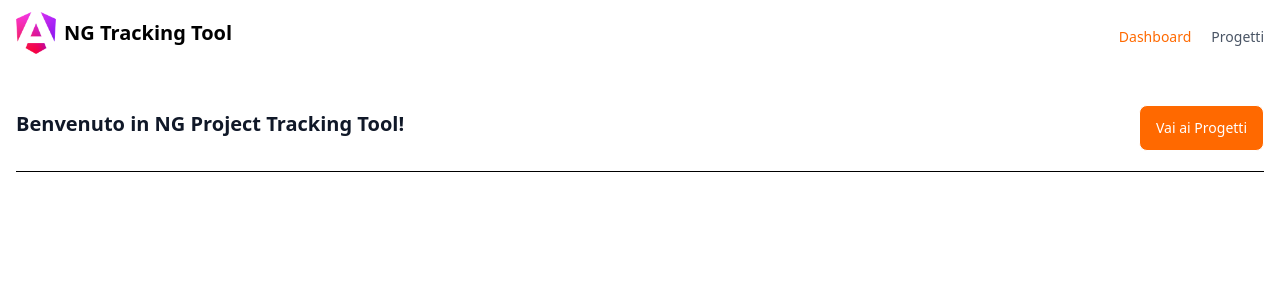
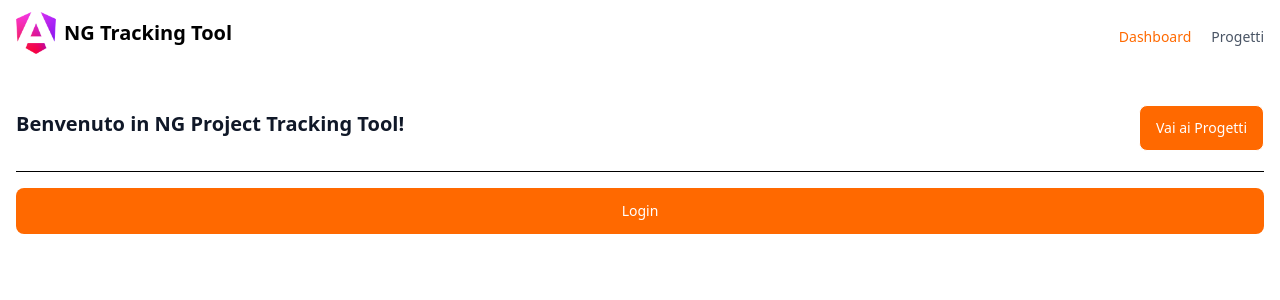
Before and after one commit to acadevmy/project-tracking-tool, an Angular app: page /home in a window 1280 px wide. Shown: the top 300 px of the page. Built offline with nearby package versions, Linux system fonts and the light colour scheme.

Commit message:
feat: add guard to check if user is logged in

```diff
--- a/src/app/app.routes.ts
+++ b/src/app/app.routes.ts
@@ -1,4 +1,5 @@
 import { Routes } from '@angular/router';
+import { authGuard } from '@auth/guards';
 
 export const routes: Routes = [
   {
@@ -7,11 +8,16 @@ export const routes: Routes = [
   },
   {
     path: 'projects',
-    loadChildren: () => import('@project/project.routes')
+    loadChildren: () => import('@project/project.routes'),
+    canActivate: [authGuard]
   },
   {
     path: '',
     redirectTo: '/home',
     pathMatch: 'full'
+  },
+  {
+    path: '**',
+    redirectTo: '/home'
   }
 ];
--- /dev/null
+++ b/src/app/modules/auth/guards/auth.guard.ts
@@ -0,0 +1,15 @@
+import { inject } from '@angular/core';
+import { Router } from '@angular/router';
+
+export const authGuard = (): boolean => {
+  const router = inject(Router);
+  const user = localStorage.getItem('user');
+
+  if (!user) {
+    router.navigateByUrl('/home');
+
+    return false;
+  }
+
+  return true;
+};
--- /dev/null
+++ b/src/app/modules/auth/guards/index.ts
@@ -0,0 +1 @@
+export * from './auth.guard';
--- /dev/null
+++ b/src/app/modules/auth/models/user.model.ts
@@ -0,0 +1,13 @@
+export interface User {
+  id: number;
+  name: string;
+  surname: string;
+  email: string;
+}
+
+export const userMock: User = {
+  id: 1,
+  name: 'Mario',
+  surname: 'Rossi',
+  email: 'mario.rossi@example.com'
+};
--- a/src/app/modules/shared/pages/home-page/home-page.component.html
+++ b/src/app/modules/shared/pages/home-page/home-page.component.html
@@ -1,4 +1,17 @@
-<app-section-header
-  [button]="{ label: 'Vai ai Progetti', link: '/projects', type: 'solid' }"
-  [title]="`Benvenuto in ${title()}!`"
-/>
+<div class="flex flex-col gap-4">
+  <app-section-header
+    [button]="{ label: 'Vai ai Progetti', link: '/projects', type: 'solid' }"
+    [title]="`Benvenuto in ${title()}!`"
+  />
+
+  @if (currentUser(); as user) {
+    <h2 class="text-2xl font-bold">Ciao, {{ user.name }} {{ user.surname }}!</h2>
+  } @else {
+    <button
+      class="cursor-pointer items-center gap-x-2 rounded-lg border border-transparent bg-orange-500 px-4 py-3 text-sm font-medium text-white hover:bg-orange-600 disabled:pointer-events-none disabled:opacity-50"
+      (click)="login()"
+    >
+      Login
+    </button>
+  }
+</div>
--- a/src/app/modules/shared/pages/home-page/home-page.component.ts
+++ b/src/app/modules/shared/pages/home-page/home-page.component.ts
@@ -1,4 +1,5 @@
-import { Component, signal } from '@angular/core';
+import { Component, linkedSignal, signal } from '@angular/core';
+import { User, userMock } from '@auth/models/user.model';
 import { SectionHeaderComponent } from '@shared/components';
 
 @Component({
@@ -8,4 +9,15 @@ import { SectionHeaderComponent } from '@shared/components';
 })
 export class HomePageComponent {
   title = signal('NG Project Tracking Tool');
+
+  currentUser = linkedSignal<User | null>(() => {
+    const user = localStorage.getItem('user');
+
+    return user ? JSON.parse(user) : null;
+  });
+
+  login(): void {
+    this.currentUser.set(userMock);
+    localStorage.setItem('user', JSON.stringify(userMock));
+  }
 }
```
